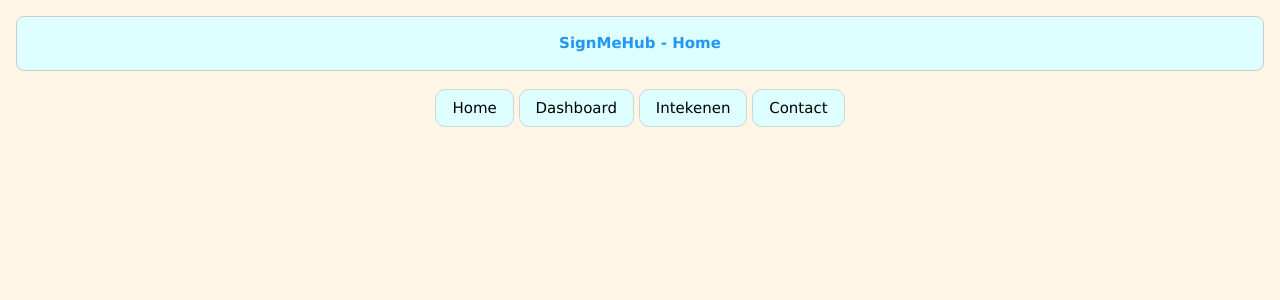
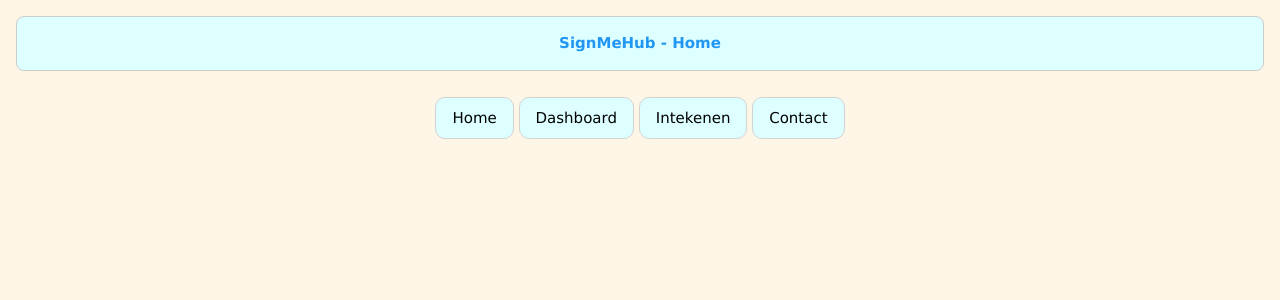
Before and after one commit to baget-underscore/SignMeHub, a PHP site: page /homePage.html in a window 1280 px wide. Shown: the top 300 px of the page. Run offline with PHP 8.4, Linux system fonts and the light colour scheme.

Commit message:
Updated styles, created more automation

```diff
--- a/homePage.html
+++ b/homePage.html
@@ -19,15 +19,11 @@
             </p>
         </div>
         <nav>
-            <a href="#">Home</a>
-            <a href="#">Dashboard</a>
-            <a href="signUpPage.html">Intekenen</a>
-            <a href="#">Contact</a>
+            <button href="https://www.google.com">Home</button>
+            <button href="#">Dashboard</button>
+            <button href="signUpPage.html">Intekenen</button>
+            <button href="#">Contact</button>
         </nav>
-
-
-
-
     </div>
 </body>
 
--- a/signUpPage.html
+++ b/signUpPage.html
@@ -138,7 +138,7 @@
 </header>
 <nav>
     <a href="#">Home</a>
-    <a href="#">Dashboard</a>
+    <a href="homePage.html">Dashboard</a>
     <a href="#">Intekenen</a>
     <a href="#">Contact</a>
 </nav>
--- a/style.css
+++ b/style.css
@@ -10,11 +10,14 @@ nav {
     text-align: center;
 }
 
-nav a, .button {
+nav button {
+    color: black;
+    background-color: #ddffff;
     border: 1px solid lightgray;
     border-radius: 10px;
-    color: black;
-    background-color: #ddffff;
     padding: 9px 16px;
-    text-decoration: none;
+    transition: 0.3s;
 }
+nav button:hover {
+    background-color: lightblue;
+}
```
